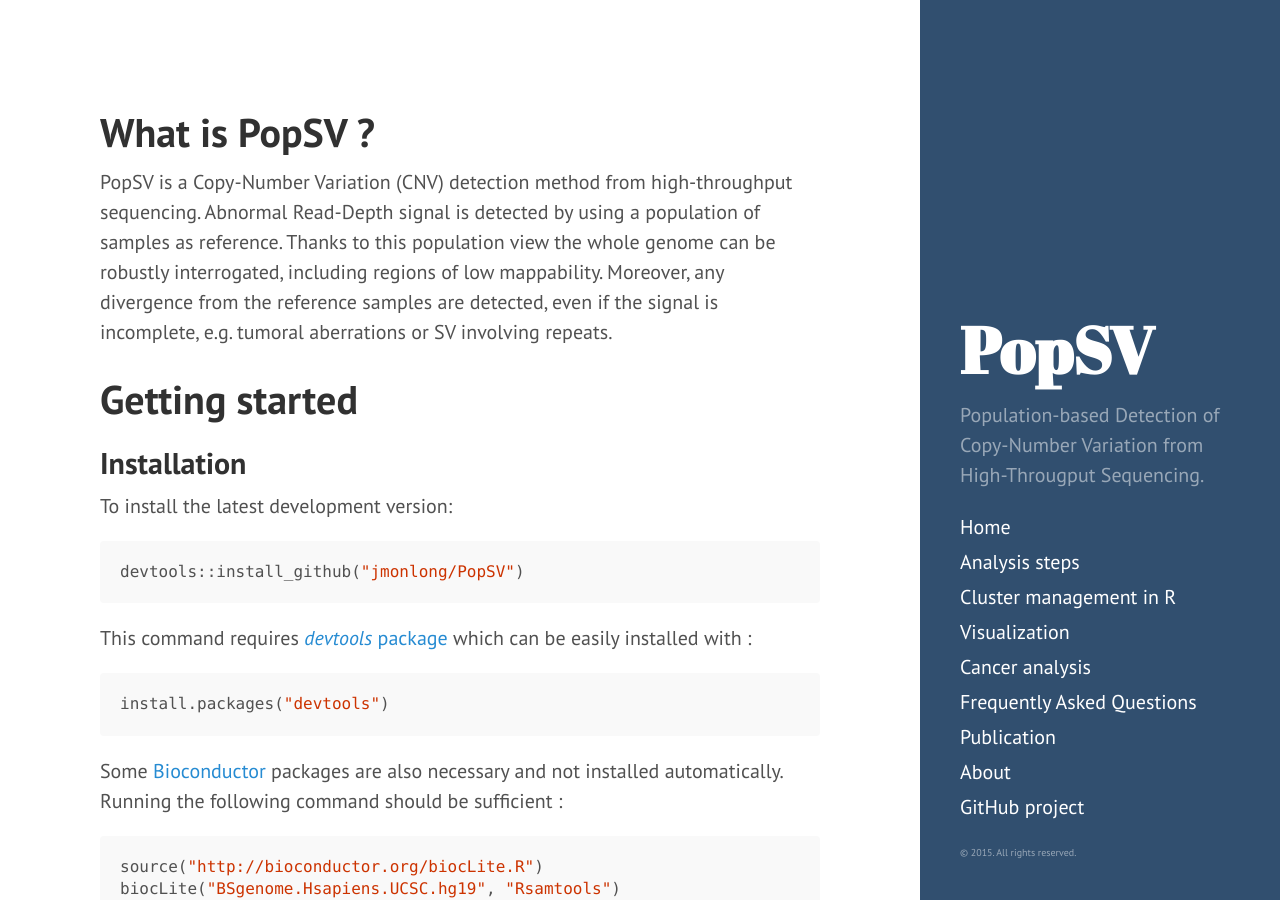
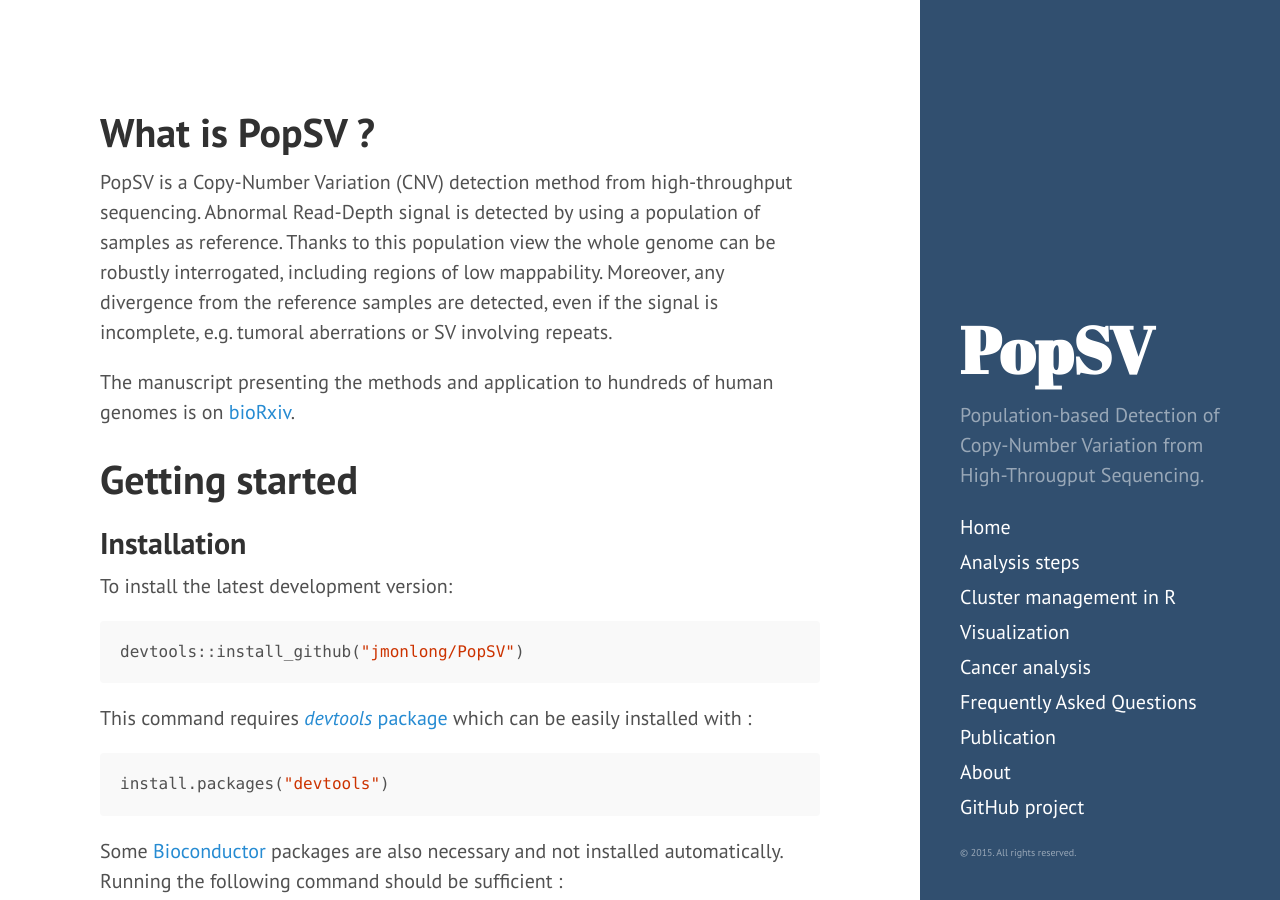
Before and after one commit to jmonlong/PopSV, a Jekyll site: the page built from index.md, in a window 1280 px wide and 900 px high. Built offline with Jekyll 4.4.1, drawn with Linux system fonts in a browser that asks for light colours; nearby versions of some CDN libraries; Markdown is read by kramdown in place of the engine named in the settings.

Commit message:
biorxiv link

```diff
--- a/index.md
+++ b/index.md
@@ -7,6 +7,7 @@
 
 PopSV is a Copy-Number Variation (CNV) detection method from high-throughput sequencing. Abnormal Read-Depth signal is detected by using a population of samples as reference. Thanks to this population view the whole genome can be robustly interrogated, including regions of low mappability. Moreover, any divergence from the reference samples are detected, even if the signal is incomplete, e.g. tumoral aberrations or SV involving repeats.
 
+The manuscript presenting the methods and application to hundreds of human genomes is on [bioRxiv](http://www.biorxiv.org/content/early/2015/12/11/034165).
 
 # Getting started
 
```
